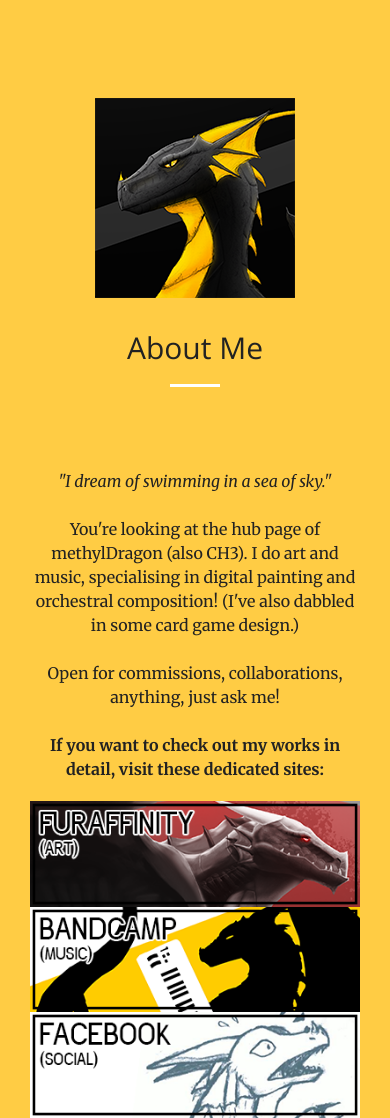
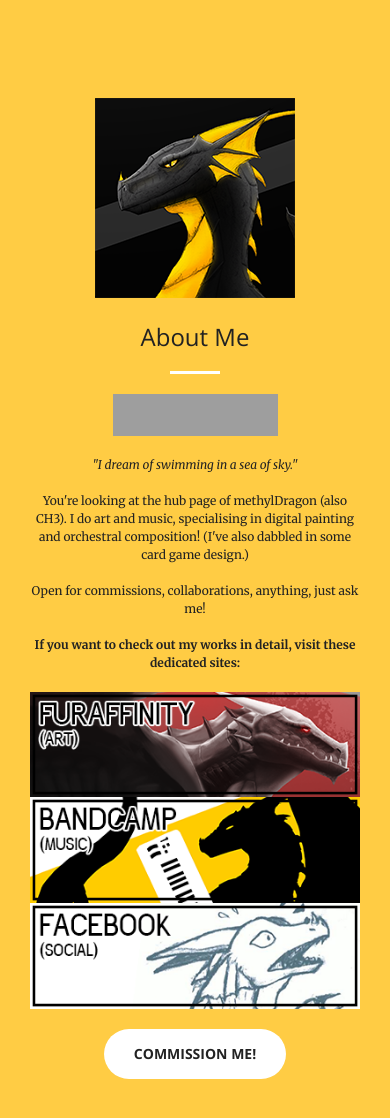
Before and after one commit to methylDragon/methylDragon.github.io, a website: page index.html in a window 390 px wide. Shown: the part 442-1560 px from the top of the page. Drawn offline with nearby package versions, Linux system fonts and the light colour scheme; grey boxes are pictures that could not be loaded.

Commit message:
Font Resize

```diff
--- a/css/creative.css
+++ b/css/creative.css
@@ -427,3 +427,16 @@
 body {
   webkit-tap-highlight-color: #222222;
 }
+
+@media screen and (max-width: 700px) {
+    a {
+        font-size: 12px;
+    }
+    p {
+        font-size: 12px;
+    }
+	 h2 {
+        font-size: 24px;
+    }
+
+}
```
